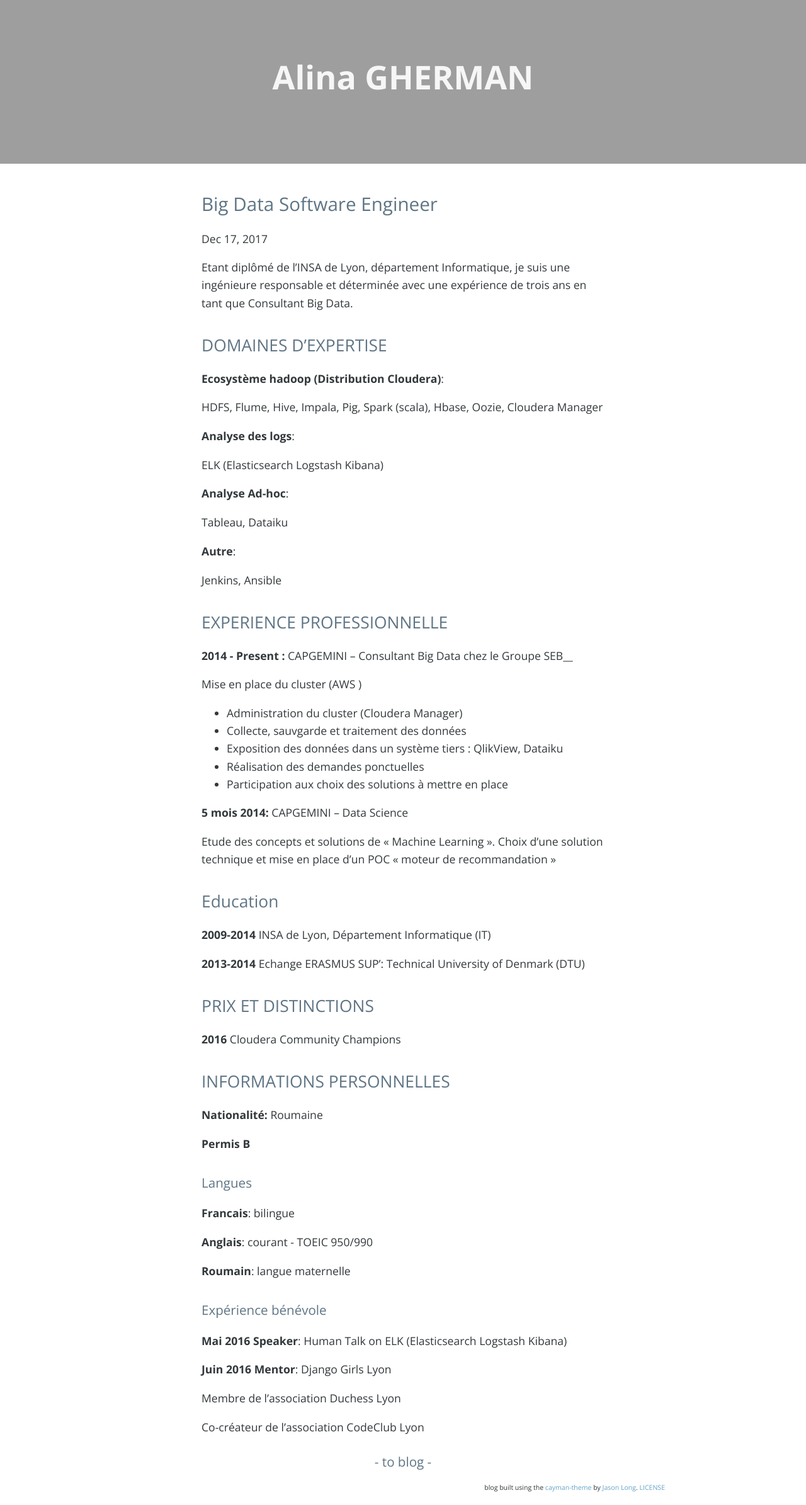
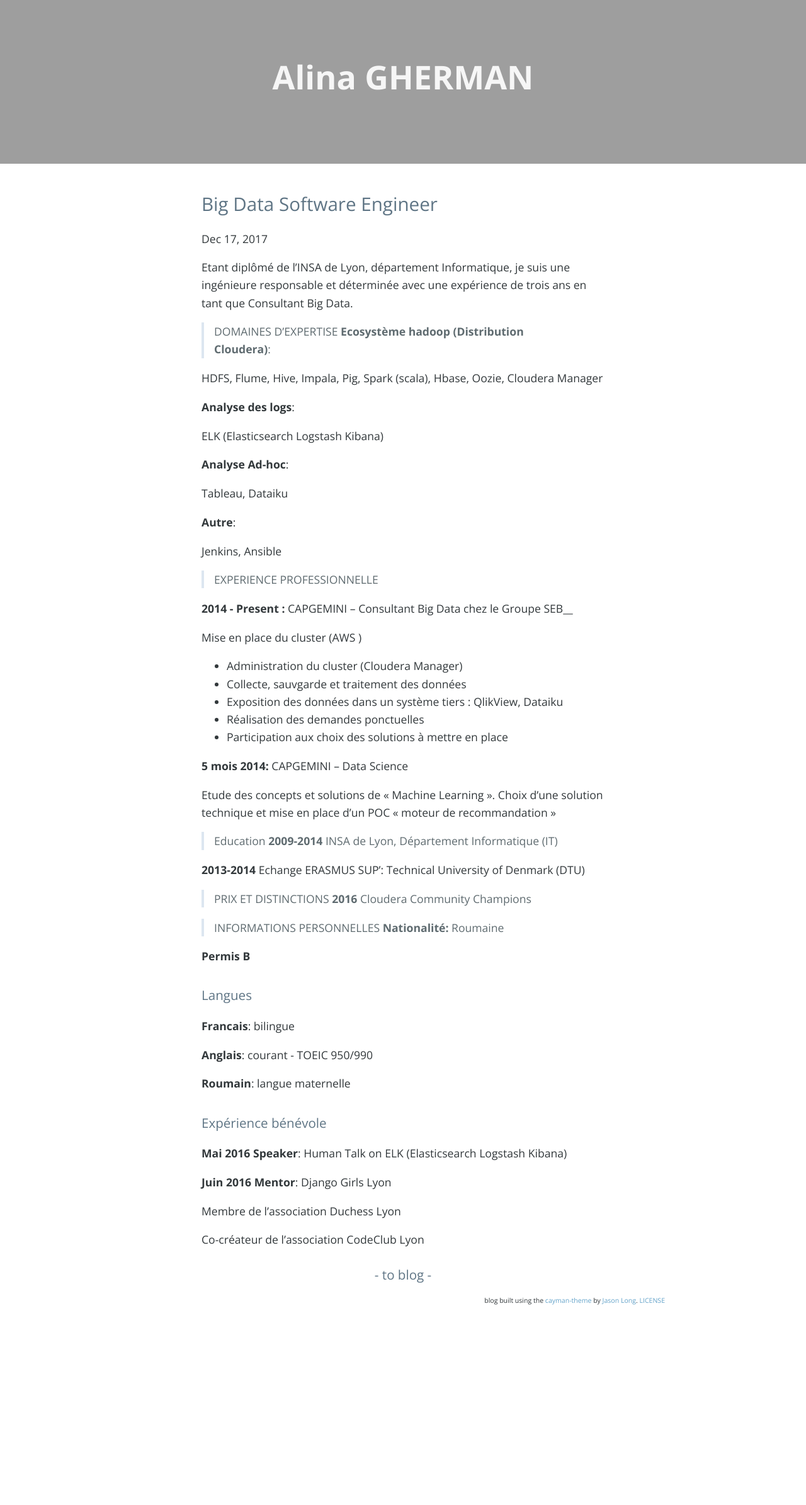
Before and after one commit to veve90/cv, a Jekyll site: the page built from _posts/2017-12-17-analyse-transactionelle.md, in a window 1280 px wide. Shown: the whole page at 63% size. Built offline with Jekyll 4.4.1, drawn with Linux system fonts in a browser that asks for light colours; nearby versions of some CDN libraries; comment, search, counter and statistics services are not loaded; after the commit the page ends 2092 px from its top, so only the background shows below that.

```diff
--- a/_posts/2017-12-17-analyse-transactionelle.md
+++ b/_posts/2017-12-17-analyse-transactionelle.md
@@ -8,7 +8,7 @@ categories: CV
 Etant diplômé de l’INSA de Lyon, département Informatique, je suis une ingénieure responsable et déterminée avec une expérience de trois ans en tant que Consultant Big Data.
 
 
-## DOMAINES D'EXPERTISE
+> DOMAINES D'EXPERTISE
 __Ecosystème hadoop (Distribution Cloudera)__:
 
 HDFS, Flume, Hive, Impala, Pig, Spark (scala), Hbase, Oozie, Cloudera Manager
@@ -26,7 +26,7 @@ __Autre__:
 Jenkins, Ansible
 
 
-## EXPERIENCE PROFESSIONNELLE
+> EXPERIENCE PROFESSIONNELLE
 
 __2014 - Present :__ CAPGEMINI – Consultant Big Data chez le Groupe SEB__
 
@@ -42,15 +42,15 @@ __5 mois 2014:__ CAPGEMINI – Data Science
 Etude des concepts et solutions de « Machine Learning ». Choix d'une solution technique et mise en place d’un POC « moteur de recommandation »
 
 
-## Education
+> Education
 __2009-2014__              INSA de Lyon, Département Informatique (IT)
 
 __2013-2014__              Echange ERASMUS SUP’: Technical University of Denmark (DTU)
 
-## PRIX ET DISTINCTIONS
+> PRIX ET DISTINCTIONS
 __2016__                   Cloudera Community Champions
 
-## INFORMATIONS PERSONNELLES
+> INFORMATIONS PERSONNELLES
 __Nationalité:__         Roumaine
 
 __Permis B__
```
